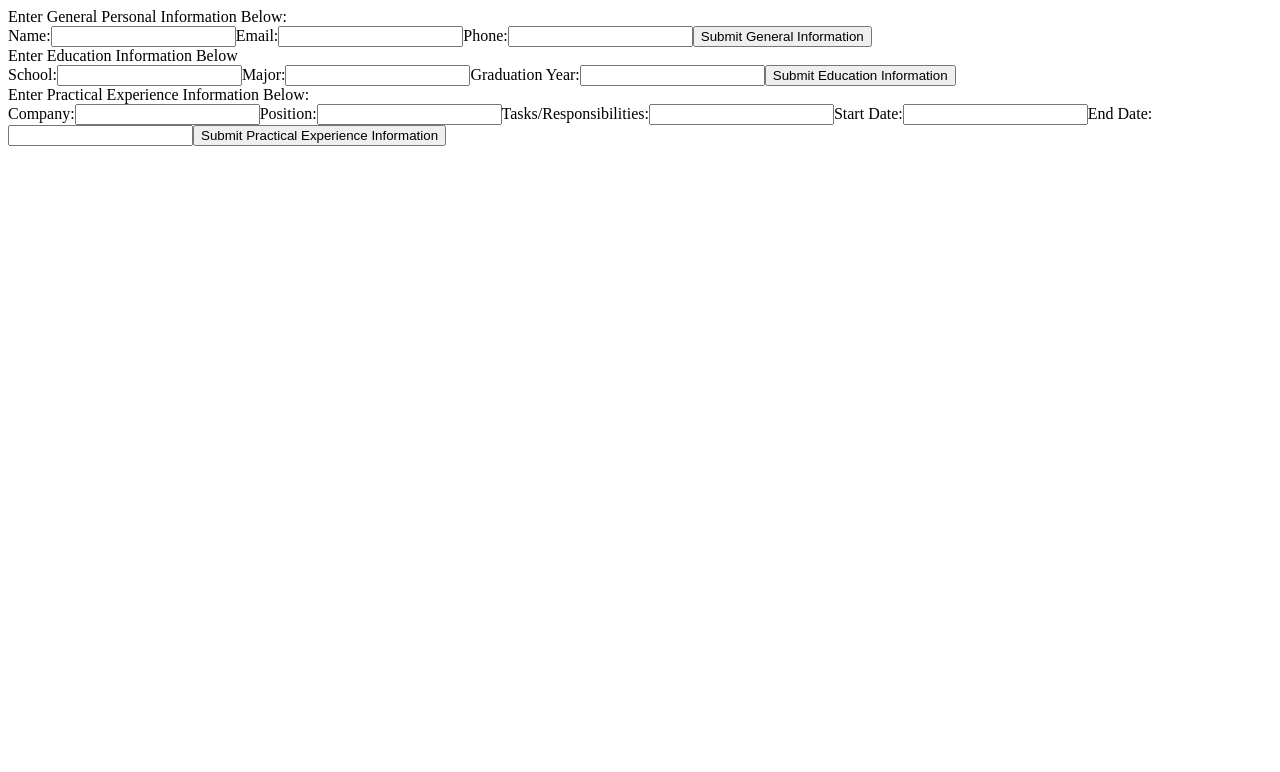
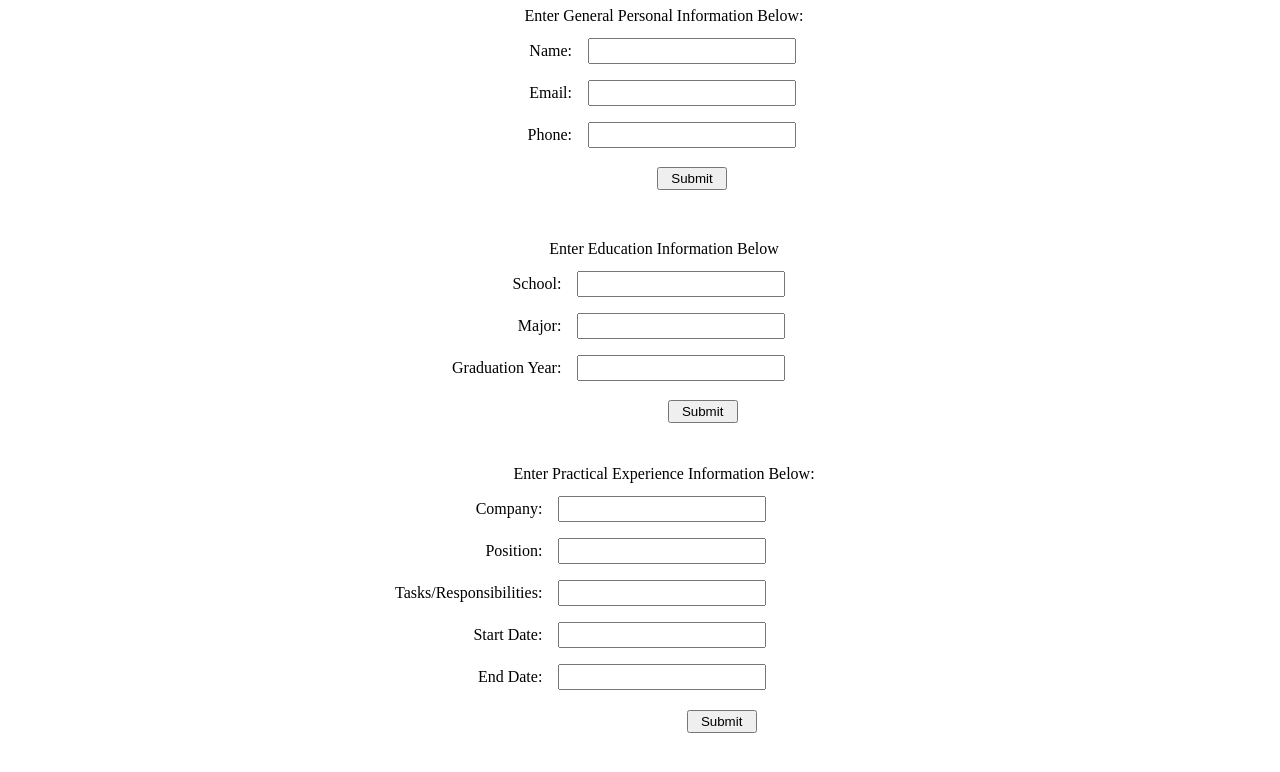
Before and after one commit to micgarcia/cv-project, a React (Create React App) app: page / in a window 1280 px wide. Shown: the top 772 px of the page. Built offline with nearby package versions, Linux system fonts and the light colour scheme.

Commit message:
Worked out most of the layout styling

```diff
--- a/src/App.js
+++ b/src/App.js
@@ -2,6 +2,7 @@ import React from 'react';
 import GeneralForm from './components/GeneralForm.js';
 import EduForm from './components/EduForm.js';
 import ExpForm from './components/ExpForm.js';
+import './styles/App.css';
 
 class App extends React.Component {
   constructor() {
--- a/src/components/EduForm.js
+++ b/src/components/EduForm.js
@@ -70,10 +70,10 @@ class EduForm extends React.Component {
 
     if (hidden) {
       return (
-        <div>
+        <div className="eduContHidden">
           {console.log(hidden)}
           {<EduInfo info={info}/>}
-          <button onClick={this.editEdu}>Edit Education Information</button>
+          <button onClick={this.editEdu}>Edit</button>
         </div>
       )
     } else {
@@ -103,7 +103,7 @@ class EduForm extends React.Component {
              onChange={this.dateChange}
              />
              <button type="submit">
-              Submit Education Information
+              Submit
              </button>
           </form>
           {<EduInfo info={info}/>}
--- a/src/components/ExpForm.js
+++ b/src/components/ExpForm.js
@@ -95,9 +95,9 @@ class ExpForm extends React.Component {
 
     if (hidden) {
       return (
-        <div>
+        <div className='expContHidden'>
           {<ExpInfo info={info}/>}
-          <button onClick={this.editExp}>Edit Practical Experience Information</button>
+          <button onClick={this.editExp}>Edit</button>
         </div>
       )
     } else {
@@ -141,7 +141,7 @@ class ExpForm extends React.Component {
               onChange={this.endChange}
             />
             <button type="submit">
-              Submit Practical Experience Information
+              Submit
             </button>
           </form>
           {<ExpInfo info={info}/>}
--- a/src/components/GeneralForm.js
+++ b/src/components/GeneralForm.js
@@ -71,10 +71,9 @@ class GeneralForm extends React.Component {
 
     if (hidden) {
       return (
-        <div>
-          {console.log(hidden)}
+        <div className="generalContHidden">
           {<GeneralInfo info={info}/>}
-          <button onClick={this.editGeneral}>Edit General Information</button>
+          <button onClick={this.editGeneral}>Edit</button>
         </div>
       )
     } else {
@@ -104,7 +103,7 @@ class GeneralForm extends React.Component {
               onChange={this.phoneChange}
             />
             <button type="submit">
-              Submit General Information
+              Submit
             </button>
           </form>
           {<GeneralInfo info={info}/>}
--- /dev/null
+++ b/src/styles/App.css
@@ -0,0 +1,265 @@
+html, body, div, span, applet, object, iframe,
+h1, h2, h3, h4, h5, h6, p, blockquote, pre,
+a, abbr, acronym, address, big, cite, code,
+del, dfn, em, img, ins, kbd, q, s, samp,
+small, strike, strong, sub, sup, tt, var,
+b, u, i, center,
+dl, dt, dd, ol, ul, li,
+fieldset, form, label, legend,
+table, caption, tbody, tfoot, thead, tr, th, td,
+article, aside, canvas, details, embed,
+figure, figcaption, footer, header, hgroup,
+menu, nav, output, ruby, section, summary,
+time, mark, audio, video {
+	margin: 0;
+	padding: 0;
+	border: 0;
+	font-size: 100%;
+	font: inherit;
+	vertical-align: baseline;
+}
+/* HTML5 display-role reset for older browsers */
+article, aside, details, figcaption, figure,
+footer, header, hgroup, menu, nav, section {
+	display: block;
+}
+body {
+	line-height: 1;
+}
+ol, ul {
+	list-style: none;
+}
+blockquote, q {
+	quotes: none;
+}
+blockquote:before, blockquote:after,
+q:before, q:after {
+	content: '';
+	content: none;
+}
+table {
+	border-collapse: collapse;
+	border-spacing: 0;
+}
+
+
+/*
+  =============
+  CV Container
+  =============
+*/
+
+body {
+  height: 100vh;
+}
+
+#root, .App {
+  height: 100%;
+}
+
+b {
+  font-weight: bold;
+}
+
+.cvCont {
+  height: 100%;
+  display: grid;
+  grid-template-columns: 600px;
+  grid-template-rows: 1fr 1fr 1fr;
+  justify-content: center;
+  align-items: center;
+}
+
+/*
+  =============
+  General Container
+  =============
+*/
+
+.generalCont {
+  display: grid;
+  grid-template-columns: 1fr;
+  grid-template-rows: 30px 2fr;
+  justify-items: center;
+}
+
+#generalTitle {
+  padding-left: 3em;
+}
+
+#generalForm {
+  display: grid;
+  grid-template-columns: 1fr 2fr;
+  grid-template-rows: repeat(3, 1fr) 30px;
+  align-items: center;
+  row-gap: 1em;
+}
+
+#generalForm > input {
+  height: 20px;
+  width: 200px;
+}
+
+#generalForm > label {
+  justify-self: right;
+  padding-right: 1em;
+}
+
+#generalForm > button {
+  grid-column: 2 / 3;
+  width: 70px;
+  height: 23px;
+  justify-self: center;
+}
+
+.generalContHidden {
+  display: grid;
+  grid-template-columns: 1fr;
+  grid-template-rows: 1fr 40px;
+}
+
+#generalInfo {
+  display: grid;
+  grid-template-columns: 1fr;
+  grid-template-rows: repeat(3, 1fr);
+  justify-items: center;
+  align-items: center;
+  row-gap: 1em;
+}
+
+.generalContHidden > button{
+  width: 70px;
+  height: 23px;
+  justify-self: center;
+  align-self: center;
+}
+
+/*
+  =============
+  Education Container
+  =============
+*/
+
+.eduCont {
+  display: grid;
+  grid-template-columns: 1fr;
+  grid-template-rows: 30px 2fr;
+  justify-items: center;
+}
+
+#eduTitle {
+  padding-left: 3em;
+}
+
+#eduForm {
+  display: grid;
+  grid-template-columns: 1fr 2fr;
+  grid-template-rows: repeat(3, 1fr) 30px;
+  align-items: center;
+  row-gap: 1em;
+}
+
+#eduForm > input {
+  height: 20px;
+  width: 200px;
+}
+
+#eduForm > label {
+  justify-self: right;
+  padding-right: 1em;
+}
+
+#eduForm > button {
+  grid-column: 2 / 3;
+  width: 70px;
+  height: 23px;
+  justify-self: center;
+  margin: 1em;
+}
+
+.eduContHidden {
+  display: grid;
+  grid-template-columns: 1fr;
+  grid-template-rows: 1fr 40px;
+}
+
+#eduInfo {
+  display: grid;
+  grid-template-columns: 1fr;
+  grid-template-rows: repeat(3, 1fr);
+  justify-items: center;
+  align-items: center;
+  row-gap: 1em;
+}
+
+.eduContHidden > button{
+  width: 70px;
+  height: 23px;
+  justify-self: center;
+  align-self: center;
+}
+
+
+/*
+  =============
+  Experience Container
+  =============
+*/
+
+.expCont {
+  display: grid;
+  grid-template-columns: 1fr;
+  grid-template-rows: 30px 2fr;
+  justify-items: center;
+}
+
+#expTitle {
+  padding-left: 3em;
+}
+
+#expForm {
+  display: grid;
+  grid-template-columns: 1fr 2fr;
+  grid-template-rows: repeat(5, 1fr) 30px;
+  align-items: center;
+  row-gap: 1em;
+}
+
+#expForm > input {
+  height: 20px;
+  width: 200px;
+}
+
+#expForm > label {
+  justify-self: right;
+  padding-right: 1em;
+}
+
+#expForm > button {
+  grid-column: 2 / 3;
+  width: 70px;
+  height: 23px;
+  justify-self: center;
+}
+
+.expContHidden {
+  display: grid;
+  grid-template-columns: 1fr;
+  grid-template-rows: 1fr 40px;
+}
+
+#expInfo {
+  display: grid;
+  grid-template-columns: 1fr;
+  grid-template-rows: repeat(3, 1fr);
+  justify-items: center;
+  align-items: center;
+  row-gap: 1em;
+}
+
+.expContHidden > button{
+  width: 70px;
+  height: 23px;
+  justify-self: center;
+  align-self: center;
+}
```
Also changed, not shown: src/components/GeneralInfo.js (+19 -2 lines).
